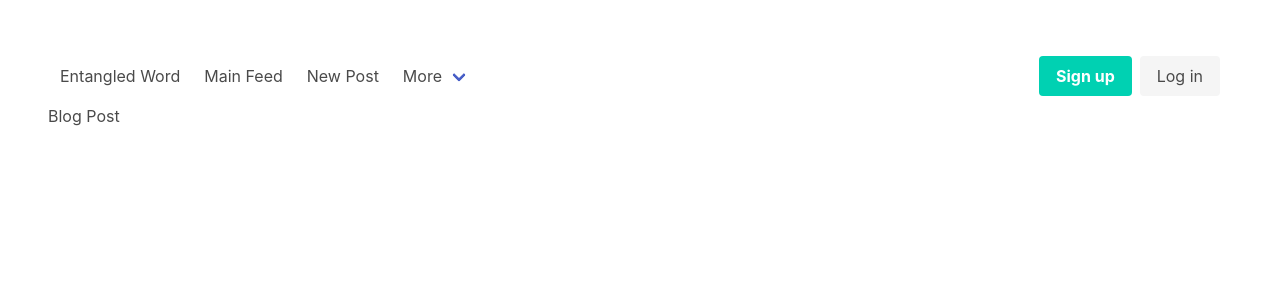
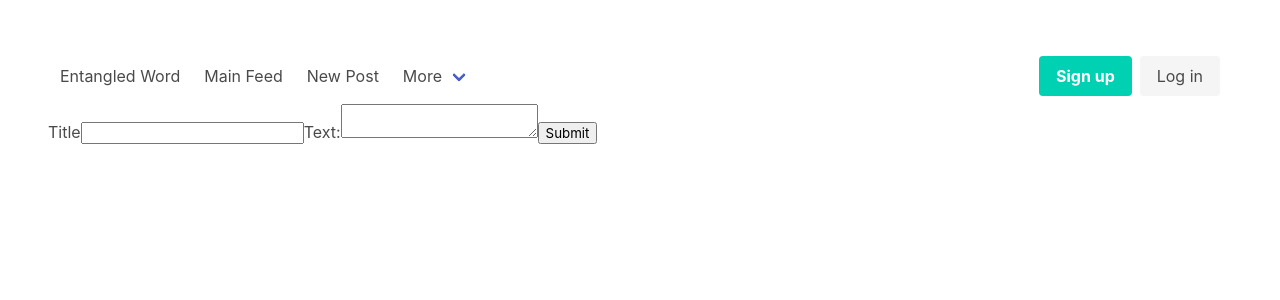
Before and after one commit to reactMGroup/final-project, a React (Create React App) app: page /new in a window 1280 px wide. Shown: the top 300 px of the page. Built offline with nearby package versions, Linux system fonts and the light colour scheme.

Commit message:
New Post Form saves to the backend

```diff
--- a/src/components/blogpost/blogpost-form.jsx
+++ b/src/components/blogpost/blogpost-form.jsx
@@ -1,8 +1,56 @@
+import { create } from '../../services/blogpost.js'
 const { Component } = require("react")
 
 class PostForm extends Component {
+    static defaultProps = {
+        mode: 'new'
+    }
+
+    constructor(props) {
+        super(props);
+        this.state = {
+            title: '',
+            text: '',
+            tags: []
+        };
+
+        this.handleChange = this.handleChange.bind(this);
+        this.handleSubmit = this.handleSubmit.bind(this);
+
+    }
+
+    // componentDidMount() {
+
+    // }
+
+    handleSubmit(event) {
+        const toSave = {
+            text: this.state.text,
+            title: this.state.title,
+            userID: 'user 01',
+            lastUpdateAt: Date.now()
+        };
+        create(toSave);
+        event.preventDefault();
+    }
+
+    handleChange(event) {
+        this.setState({ [event.target.id]: event.target.value });
+    }
+
     render() {
-        return (<div>Blog Post</div>);
+        return (
+            <form onSubmit={this.handleSubmit}>
+                <label>Title
+                <input id='title' value={this.state.title} onChange={this.handleChange} type='text'></input>
+                </label>
+                <label>
+                    Text:
+              <textarea id='text' value={this.state.text} onChange={this.handleChange} />
+                </label>
+                <input type="submit" value="Submit" />
+            </form>
+        );
     }
 }
 
--- a/src/services/blogpost.js
+++ b/src/services/blogpost.js
@@ -3,9 +3,12 @@ import axios from 'axios';
 const rootUrl = 'https://5f99327250d84900163b83ba.mockapi.io';
 const endPoint = '/blogpost/';
 
-function getBlogpostAll(){
+export default function getBlogpostAll(){
     const url = rootUrl + endPoint;
     return axios.get(url);
 }
 
-export default getBlogpostAll;
+export function create(newPost){
+    const url = rootUrl + endPoint;
+    axios.post(url, newPost);
+}
```
